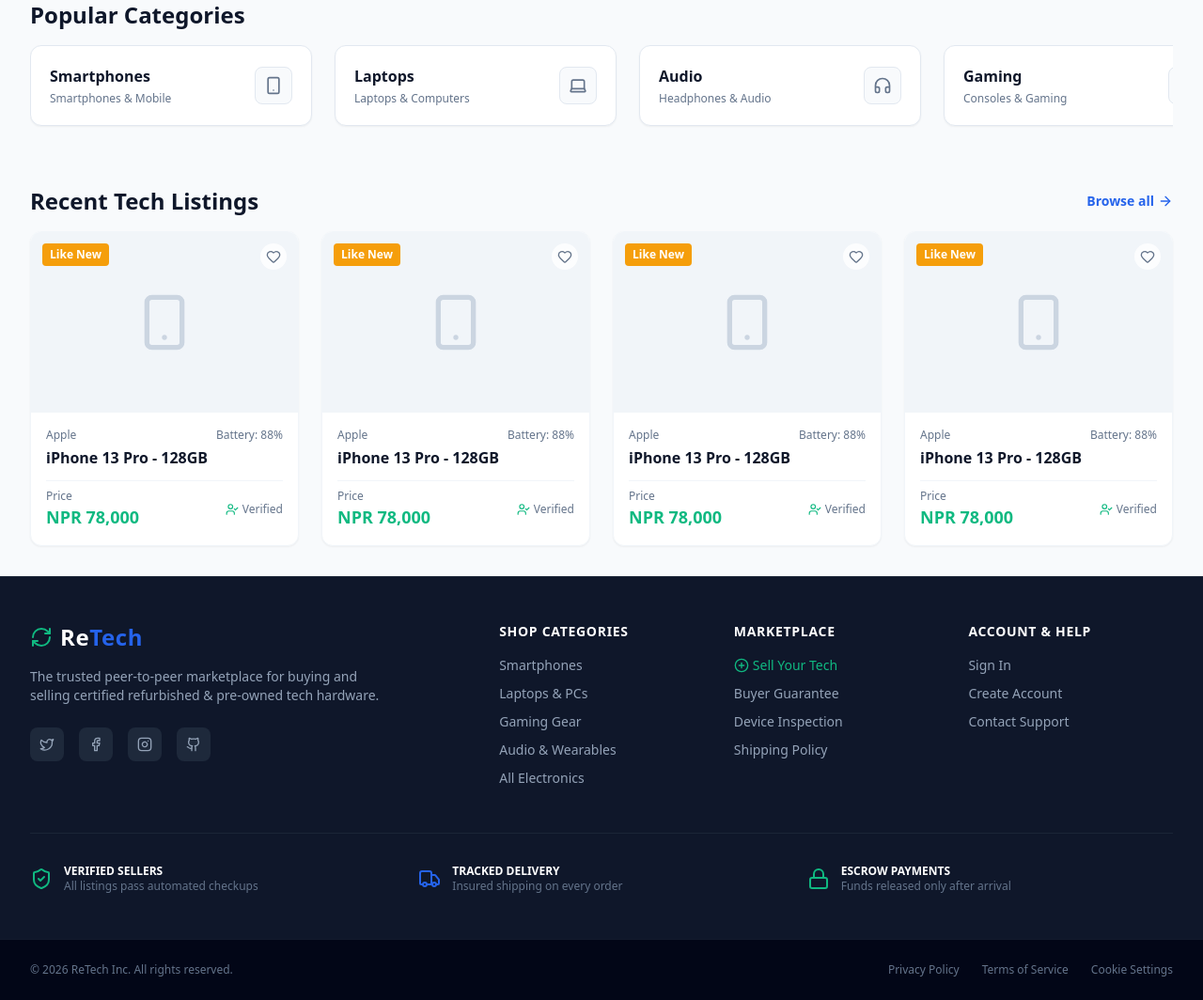
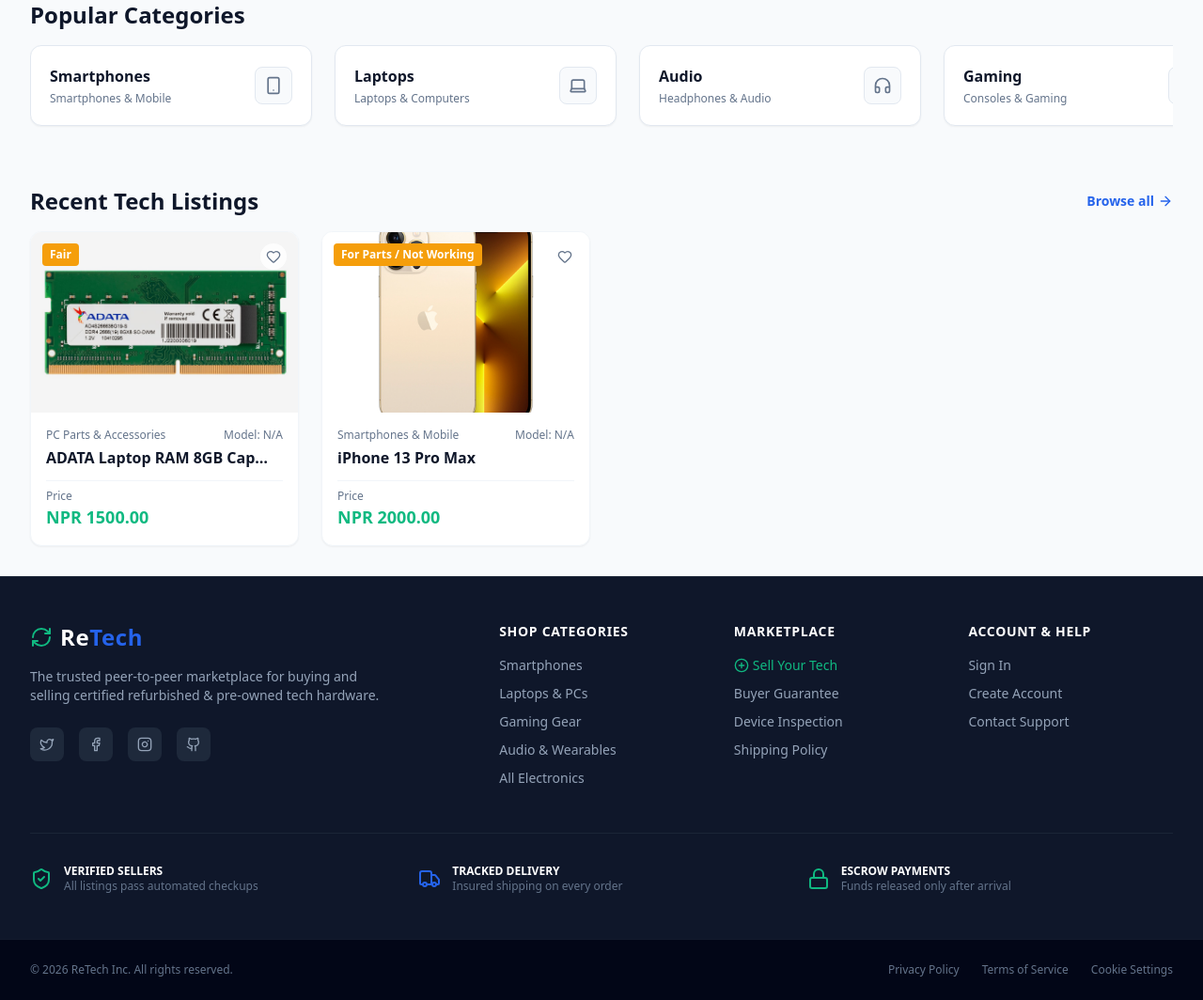
Before and after one commit to bipinjlimbu/C2C-E-Commerce---Django-Project, a Django app: page / in a window 1280 px wide. Shown: the part 541-1605 px from the top of the page at 94% size. Run offline with Django 5.2, Linux system fonts and the light colour scheme; data comes from the database, SQL or seed files in the repository; style sheets or scripts are compiled from the project's sources.

Commit message:
Products Fetched in Home Page

```diff
--- a/rt_project/rt_app/templates/main/home_page.html
+++ b/rt_project/rt_app/templates/main/home_page.html
@@ -134,37 +134,41 @@
             </div>
 
             <div class="grid grid-cols-1 sm:grid-cols-2 lg:grid-cols-4 gap-6">
-                {% for i in '1234' %}
+                {% for product in products %}
                 <div class="bg-white rounded-xl border border-slate-100 shadow-sm overflow-hidden hover:shadow-md transition-shadow group flex flex-col">
                     <div class="relative bg-slate-100 h-48 flex items-center justify-center overflow-hidden">
                         <span class="absolute top-3 left-3 bg-[#F59E0B] text-white text-xs font-bold px-2 py-1 rounded">
-                            Like New
+                            {{ product.get_condition_display }}
                         </span>
-                        <button class="absolute top-3 right-3 p-1.5 bg-white/80 backdrop-blur rounded-full text-[#64748B] hover:text-red-500 transition-colors">
-                            <i data-lucide="heart" class="w-4 h-4"></i>
-                        </button>
-                        <i data-lucide="smartphone" class="w-16 h-16 text-slate-300"></i>
+                        <a href="/wishlist/toggle/{{ product.id }}" class="absolute top-3 right-3 p-1.5 bg-white/80 backdrop-blur rounded-full text-[#64748B] hover:text-red-500 transition-colors">
+                            {% if product.is_in_wishlist %}
+                                <i data-lucide="heart" class="w-4 h-4 text-red-500"></i>
+                            {% else %}
+                                <i data-lucide="heart" class="w-4 h-4"></i>
+                            {% endif %}
+                        </a>
+                        {% if product.product_image %}
+                            <img src="{{ product.product_image.url }}" alt="{{ product.title }}" class="w-full h-full object-cover group-hover:scale-105 transition-transform">
+                        {% else %}
+                            <i data-lucide="package" class="w-12 h-12 text-slate-400"></i>
+                        {% endif %}
                     </div>
 
                     <div class="p-4 flex-1 flex flex-col justify-between space-y-3">
                         <div>
                             <div class="flex items-center justify-between text-xs text-[#64748B] mb-1">
-                                <span>Apple</span>
-                                <span>Battery: 88%</span>
+                                <span>{{ product.get_category_display }}</span>
+                                <span>Model: {{ product.model_name | default:"N/A" }}</span>
                             </div>
                             <h3 class="font-bold text-[#0F172A] group-hover:text-[#2563EB] transition-colors line-clamp-1">
-                                iPhone 13 Pro - 128GB
+                                {{ product.title | truncatechars:25 }}
                             </h3>
                         </div>
 
                         <div class="pt-2 border-t border-slate-100 flex items-center justify-between">
                             <div>
                                 <p class="text-xs text-[#64748B]">Price</p>
-                                <p class="text-lg font-extrabold text-[#10B981]">NPR 78,000</p>
-                            </div>
-                            <div class="flex items-center gap-1 text-xs text-[#64748B]">
-                                <i data-lucide="user-check" class="w-3.5 h-3.5 text-[#10B981]"></i>
-                                <span>Verified</span>
+                                <p class="text-lg font-extrabold text-[#10B981]">NPR {{ product.price | floatformat:2 }}</p>
                             </div>
                         </div>
                     </div>
--- a/rt_project/rt_app/views/main_view.py
+++ b/rt_project/rt_app/views/main_view.py
@@ -1,4 +1,6 @@
 from django.shortcuts import render
+from ..models import Product
 
 def home_view(request):
-    return render(request, 'main/home_page.html')
+    products = Product.objects.filter(is_active=True).order_by('-created_at')[:4]
+    return render(request, 'main/home_page.html', {'products': products})
```
